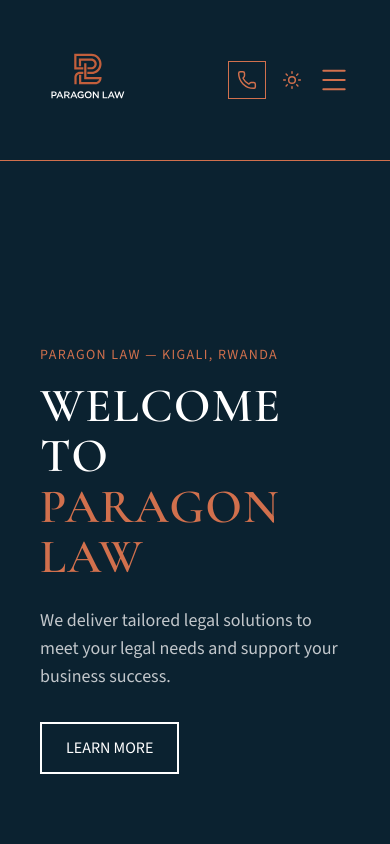
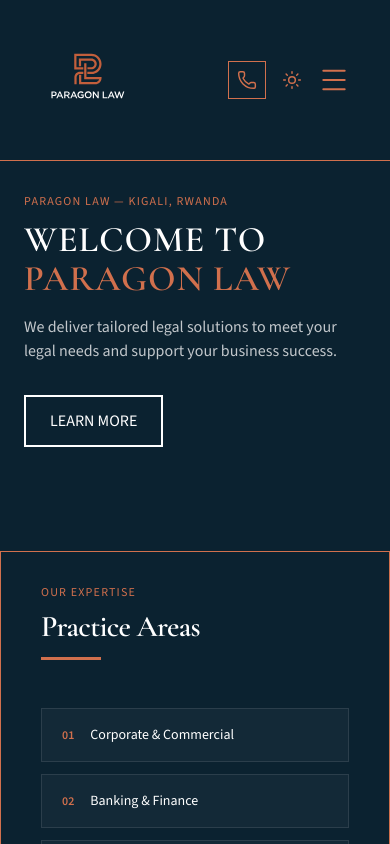
Before and after one commit to feezawinnie/PARAGON-LAW-platform, a React (Vite) app: page / in a window 390 px wide. Shown: the top 844 px of the page. Built offline with nearby package versions, Linux system fonts and the light colour scheme.

Commit message:
adjusted layout of the home page

```diff
--- a/src/pages/HomePage.jsx
+++ b/src/pages/HomePage.jsx
@@ -13,7 +13,7 @@
 
   return (
     <>
-      <section className="relative mb-14 flex min-h-[85vh] items-stretch overflow-hidden bg-[#f0ede6] px-10 pb-0 pt-0 dark:bg-transparent">
+      <section className="relative mb-14 flex min-h-0 items-stretch overflow-hidden bg-[#f0ede6] px-6 pb-10 pt-0 dark:bg-transparent sm:px-10 md:min-h-[85vh] md:pb-0">
         {/* Full-height left fill: section has no bottom padding so abs layers reach true bottom (pb used to leave an unfilled strip) */}
         <div
           className="pointer-events-none absolute -top-px bottom-0 left-0 z-[1] hidden w-[48%] bg-[#f0ede6] dark:bg-[#0b2230] md:block"
@@ -54,17 +54,17 @@
           />
         </div>
 
-        <div className="relative z-10 flex w-full max-w-3xl flex-col justify-center bg-[#f0ede6] pt-20 dark:bg-[#0b2230] md:max-w-none md:w-[46%] md:shrink-0 md:justify-end md:self-stretch md:bg-transparent md:pr-4">
-          <p className="text-[#D1704D] tracking-widest text-sm mb-4">
+        <div className="relative z-10 flex w-full max-w-3xl flex-col justify-start bg-[#f0ede6] pt-8 pb-2 dark:bg-[#0b2230] sm:pt-10 md:max-w-none md:w-[46%] md:shrink-0 md:justify-end md:self-stretch md:bg-transparent md:pt-20 md:pb-0 md:pr-4">
+          <p className="text-[#D1704D] tracking-widest text-xs sm:text-sm mb-3 sm:mb-4">
             PARAGON LAW — KIGALI, RWANDA
           </p>
 
-          <h1 className="font-display text-5xl md:text-7xl font-semibold leading-[1.05] tracking-wide text-[#0b2230] dark:text-white">
+          <h1 className="font-display text-4xl font-semibold leading-[1.08] tracking-wide text-[#0b2230] dark:text-white sm:text-5xl md:text-7xl md:leading-[1.05]">
             WELCOME TO <br />
             <span className="text-[#D1704D]">PARAGON LAW</span>
           </h1>
 
-          <p className="mt-6 text-lg md:text-2xl text-[#4a6070] dark:text-[#C2C7CB] max-w-md">
+          <p className="mt-4 max-w-md text-base text-[#4a6070] dark:text-[#C2C7CB] sm:mt-6 sm:text-lg md:text-2xl">
             We deliver tailored legal solutions to meet your legal needs and
             support your business success.
           </p>
```
